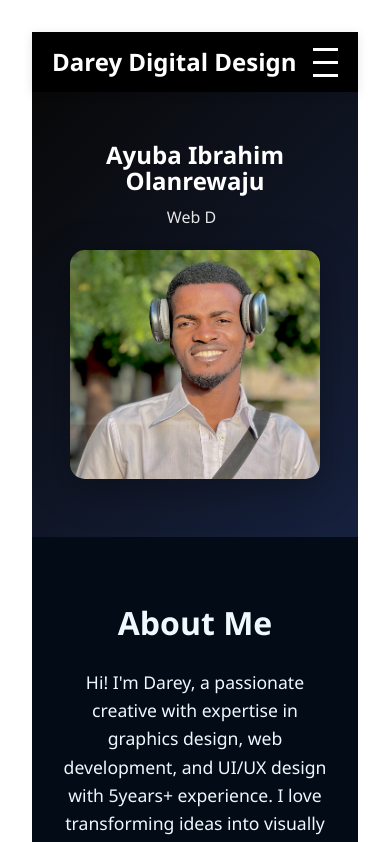
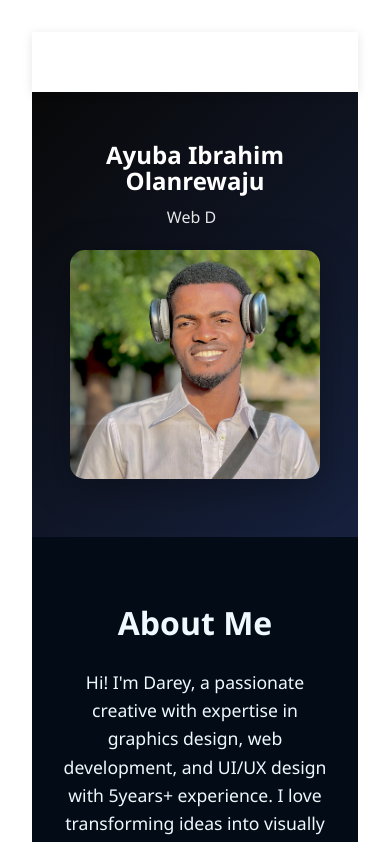
Before and after one commit to Holuwadamilarey105/my-react-app, a React (Vite) app: page / in a window 390 px wide. Shown: the top 842 px of the page. Built offline with nearby package versions, Linux system fonts and the light colour scheme; the HTML template or start-up script is replaced by a standard one.

Commit message:
Make navbar background transparent on mobile view

```diff
--- a/src/styles/Navbar.css
+++ b/src/styles/Navbar.css
@@ -58,12 +58,16 @@
 }
 
 @media (max-width: 768px) {
+  .navbar {
+    background: transparent;
+  }
+
   .navbar-menu {
     position: absolute;
     top: 60px;
     left: 0;
     flex-direction: column;
-    background: linear-gradient(135deg, #667eea 0%, #764ba2 100%);
+    background: #000000;
     width: 100%;
     text-align: center;
     display: none;
```
